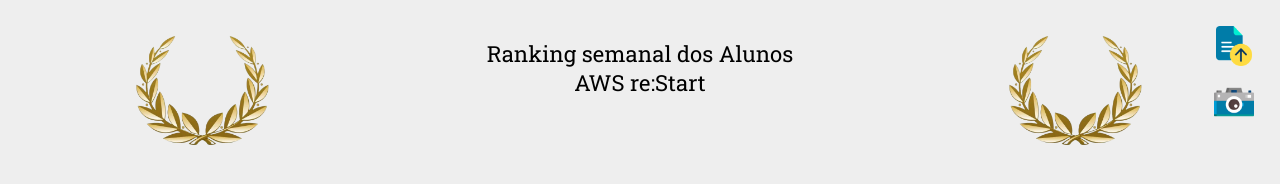
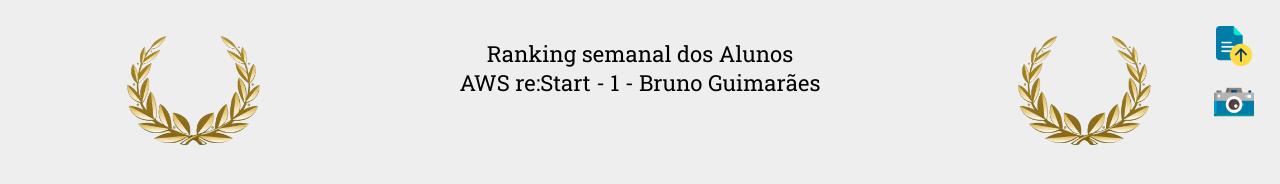
Before and after one commit to Brunogjrx/Ranking_EDN, a plain HTML site: page index.html in a window 1280 px wide. Drawn offline with nearby package versions, Linux system fonts and the light colour scheme.

Commit message:
Update index.html
Adicionei meu nome

```diff
--- a/index.html
+++ b/index.html
@@ -4,7 +4,7 @@
 <head>
     <meta charset="UTF-8">
     <meta name="viewport" content="width=device-width, initial-scale=1.0">
-    <title>EdN</title>
+    <title>Ranking semanal da escola da nuvem</title>
     <link rel="stylesheet" href="style.css">
     <script src="https://cdnjs.cloudflare.com/ajax/libs/html2canvas/1.4.1/html2canvas.min.js"
         integrity="sha512-BNaRQnYJYiPSqHHDb58B0yaPfCu+Wgds8Gp/gU33kqBtgNS4tSPHuGibyoeqMV/TJlSKda6FXzoEyYGjTe+vXA=="
@@ -23,7 +23,7 @@
         <div id="titulo">
             <img src="./src/coroa.png" alt="coroas">
             <div>
-                <p>Ranking semanal dos Alunos</br>AWS re:Start</p>
+                <p>Ranking semanal dos Alunos</br>AWS re:Start - 1 - Bruno Guimarães</p>
                 <p id="sala"></p>
             </div>
             <img src="./src/coroa.png" alt="coroas">
```
